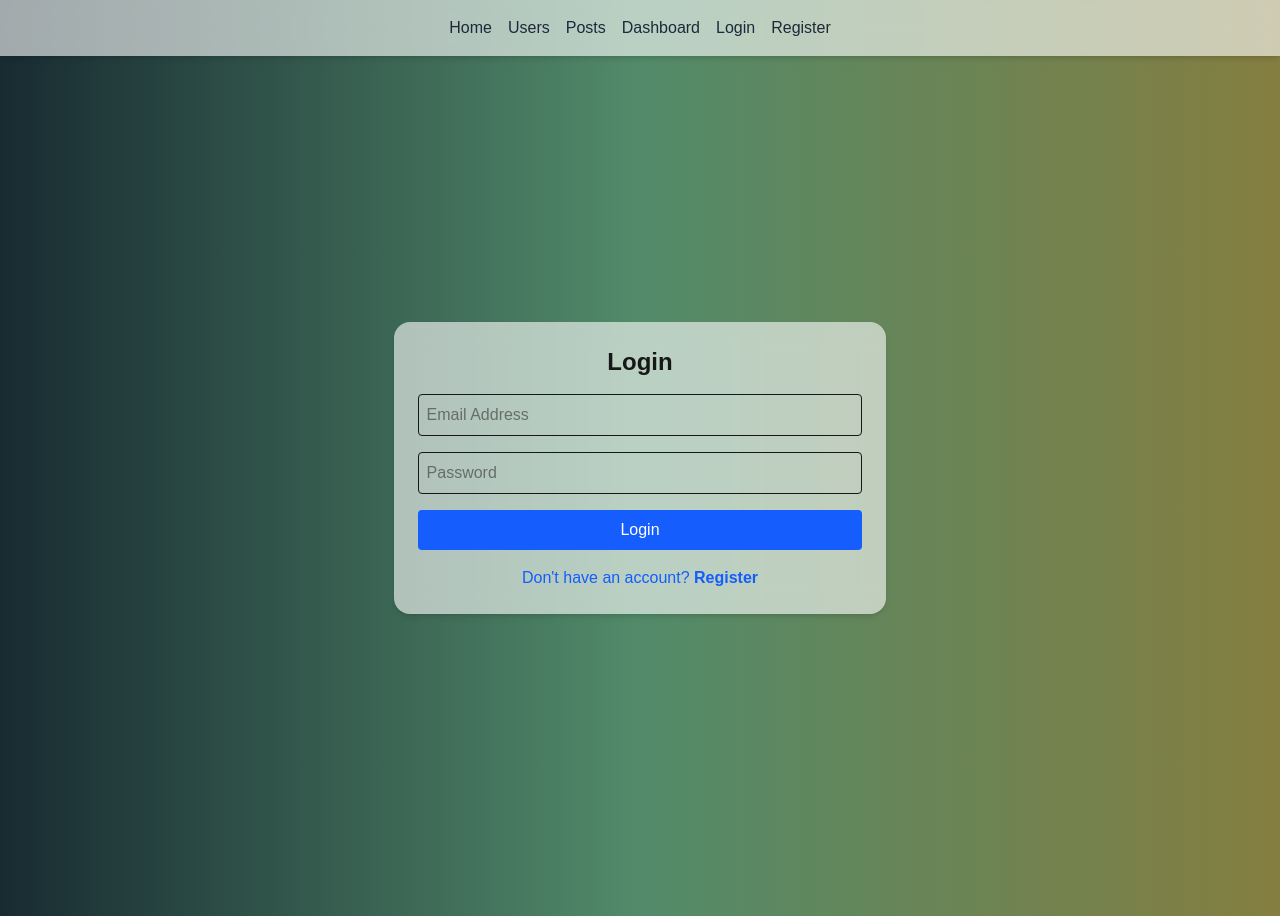
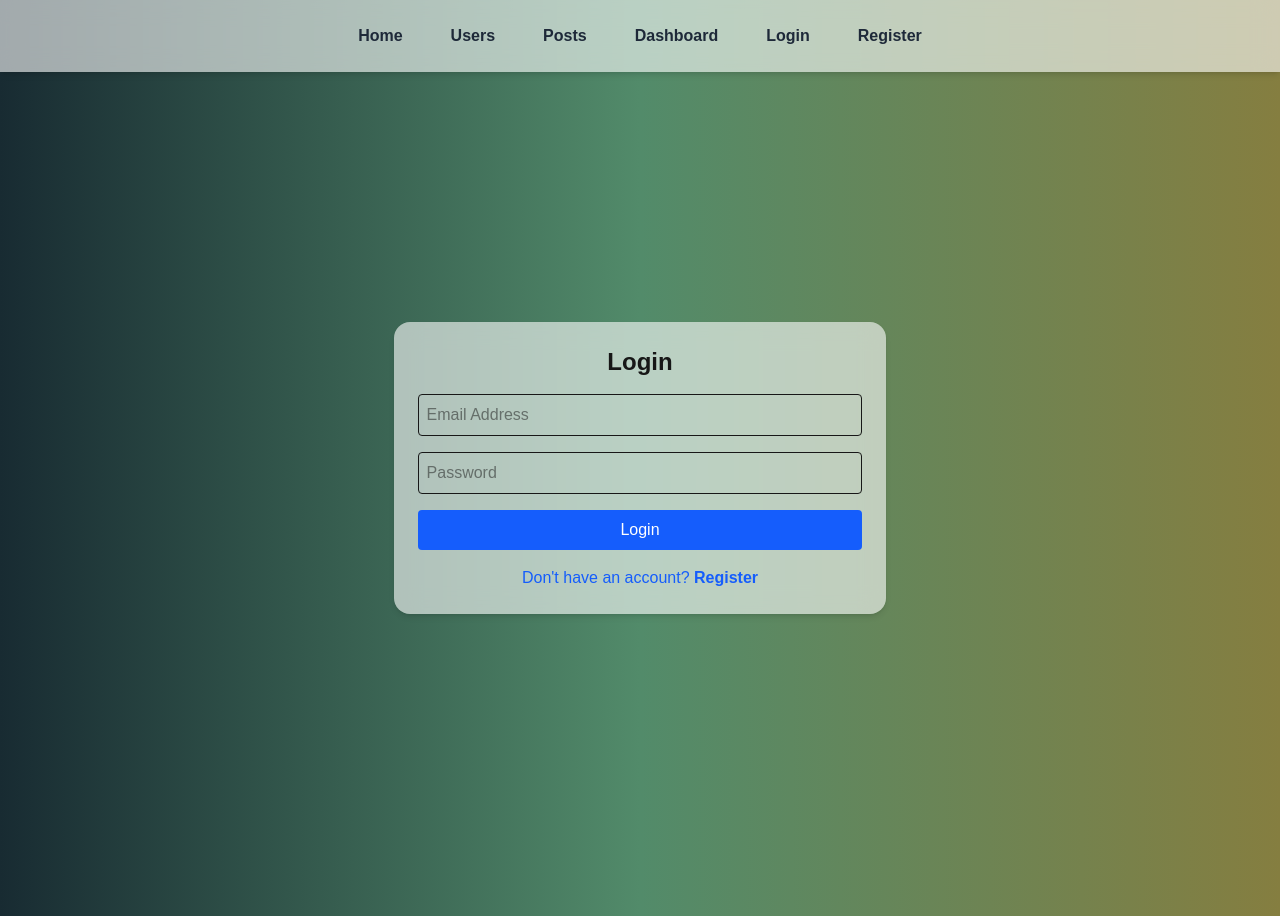
Before and after one commit to gracilla06/FinalProj_AppDev, a Next.js app: page / in a window 1280 px wide. Built offline with nearby package versions, Linux system fonts and the light colour scheme.

Commit message:
Update Header.tsx
Update nav color.

```diff
--- a/src/components/Header.tsx
+++ b/src/components/Header.tsx
@@ -23,18 +23,17 @@ export default function Header() {
   return (
     <header className="fixed top-0 left-0 w-full bg-white/60 backdrop-blur-md shadow-md z-10">
       <nav className="container mx-auto px-6 py-4 flex flex-wrap justify-center items-center gap-4">
-        <Link href="/" className="text-gray-800 hover:text-blue-600">Home</Link>
-        <Link href="/users" className="text-gray-800 hover:text-blue-600">Users</Link>
-        <Link href="/posts" className="text-gray-800 hover:text-blue-600">Posts</Link>
-        <Link href="/dashboard" className="text-gray-800 hover:text-blue-600">Dashboard</Link>
-        <Link href="/login" className="text-gray-800 hover:text-blue-600">Login</Link>
-        <Link href="/register" className="text-gray-800 hover:text-blue-600">Register</Link>
-        {user && (
-         <button
-  onClick={handleLogout}
-  className="text-red-600 hover:text-red-800 font-bold">
-  Logout
-</button>
+      <Link href="/" className="text-gray-800 px-4 py-2 font-semibold rounded-md transition duration-300 hover:bg-blue-500 hover:text-white hover:shadow-md">Home</Link>
+      <Link href="/users" className="text-gray-800 px-4 py-2 font-semibold rounded-md transition duration-300 hover:bg-blue-500 hover:text-white hover:shadow-md">Users</Link>
+      <Link href="/posts" className="text-gray-800 px-4 py-2 font-semibold rounded-md transition duration-300 hover:bg-blue-500 hover:text-white hover:shadow-md">Posts</Link>
+      <Link href="/dashboard" className="text-gray-800 px-4 py-2 font-semibold rounded-md transition duration-300 hover:bg-blue-500 hover:text-white hover:shadow-md">Dashboard</Link>
+      <Link href="/login" className="text-gray-800 px-4 py-2 font-semibold rounded-md transition duration-300 hover:bg-blue-500 hover:text-white hover:shadow-md">Login</Link>
+      <Link href="/register" className="text-gray-800 px-4 py-2 font-semibold rounded-md transition duration-300 hover:bg-blue-500 hover:text-white hover:shadow-md">Register</Link>
+      {user && (
+       <button
+       onClick={handleLogout}
+       className="text-red-600 px-4 py-2 font-semibold rounded-md transition duration-300 hover:bg-red-500 hover:text-white hover:shadow-md">Logout
+      </button>
         )}
       </nav>
     </header>
```
